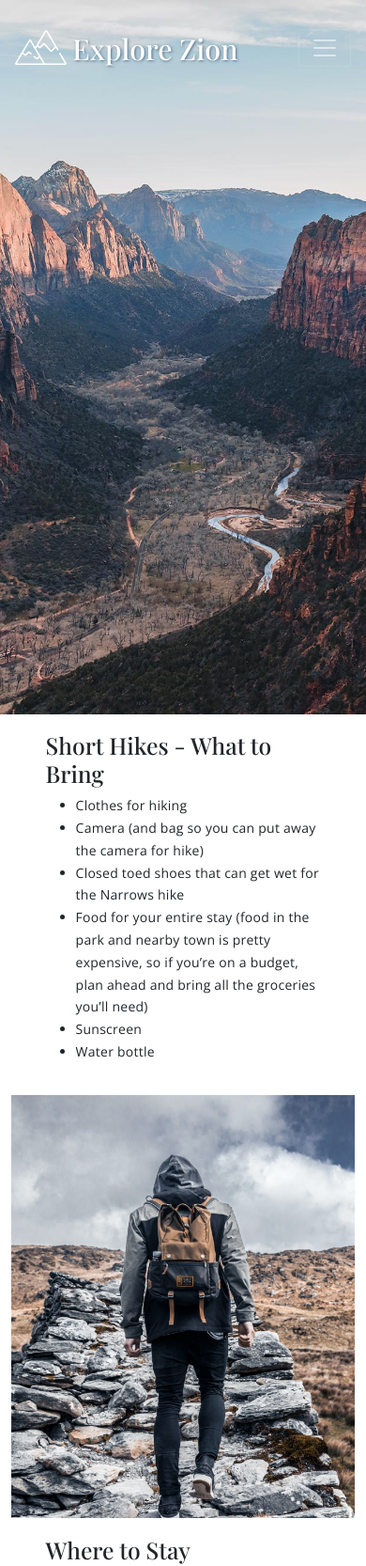
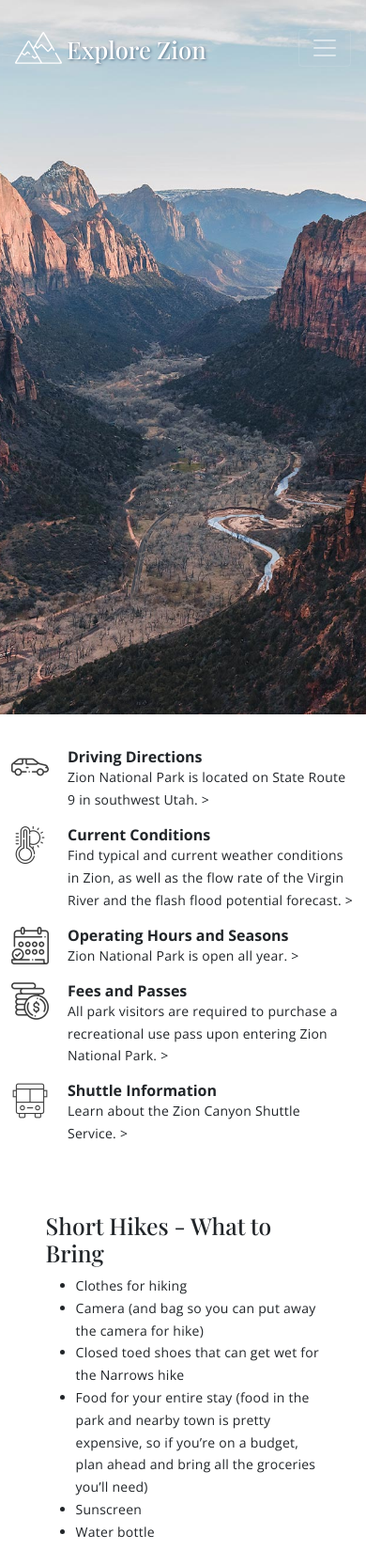
Before and after one commit to SvitlanaLutsenko/explore-zion, a plain HTML site: page plan-your-visit.html in a window 390 px wide. Shown: the top 1666 px of the page at 94% size. Drawn offline with nearby package versions, Linux system fonts and the light colour scheme.

Commit message:
Kha's about us page - helpful links

```diff
--- a/css/plan-your-visit.css
+++ b/css/plan-your-visit.css
@@ -3,15 +3,61 @@ img {
     max-width: 100%;
 }
 
-.columntext{
-    padding: 10% 15% 3%;
+.s-helpful-links {
+    margin: 10% auto;
+}
+
+.block-inner {
+    position: relative;
+    padding-left: 60px;
+    vertical-align: center;
+}
+
+.block-inner:before {
+    content: "";
+    display: inline-block;
+    width: 40px;
+    height: 40px;
+    position: absolute;
+    top: 0;
+    left: 0;
+    background-repeat: no-repeat;
+    background-size: contain;
+}
+
+.block-inner.driving:before {
+    background-image: url("../img/plan-your-visit/driving.png");
+}
+
+.block-inner.condition:before {
+    background-image: url("../img/plan-your-visit/condition.png");
+}
+
+.block-inner.buss:before {
+    background-image: url("../img/plan-your-visit/buss.png");
+}
+
+.block-inner.hours:before {
+    background-image: url("../img/plan-your-visit/hours.png");
+}
+
+.block-inner.fee:before {
+    background-image: url("../img/plan-your-visit/fee.png");
 }
 
 
+.b-title {
+    font-weight: bold;
+    font-family: 'Open Sans', sans-serif;
+    font-size: 16px;
+    margin-bottom: 0;
+}
+
 @media screen and (max-width: 1200px) {
-    .columntext{
+    .columntext {
         padding: 5% 10%;
     }
+
     .hide-on-devices {
         display: none;
     }
--- a/plan-your-visit.html
+++ b/plan-your-visit.html
@@ -5,7 +5,7 @@
     <meta charset="utf-8">
     <meta name="viewport" content="width=device-width, initial-scale=1">
     <link rel="stylesheet" href="css/main-styles.css">
-    <link rel="stylesheet" href="css/media-queries/mq.css">
+    <link rel="stylesheet" href="css/media-queries/mq-main.css">
     <link href="fontawesome-free-5.15.1-web/css/all.min.css" rel="stylesheet">
     <link rel="stylesheet" href="css/plan-your-visit.css">
     <!--load all styles -->
@@ -76,6 +76,47 @@
 
     <main class="p-plan-your-visit">
         <div class="container">
+            <section class="s-helpful-links">
+                <div class="row">
+                    <div class="col-md">
+                        <div class="block-inner driving">
+                            <h3 class="b-title">Driving Directions</h3>
+                            <p>Zion National Park is located on State Route 9 in southwest Utah.&nbsp;></p>
+<!--                                <a href="javascript:void(0);"-->
+<!--                                   onClick=window.open("map.html","Ratting","width=1004,height=670,left=150,top=200,toolbar=0,status=0,");>Click-->
+<!--                                    here to see map</a>-->
+                        </div>
+                        <div class="block-inner condition">
+                            <h3 class="b-title">Current Conditions</h3>
+                            <p>
+                                Find typical and current weather conditions in Zion, as well as the flow rate of the
+                                Virgin River and the flash flood potential forecast.&nbsp;>
+                            </p>
+                        </div>
+                        <div class="block-inner hours">
+                            <h3 class="b-title">Operating Hours and Seasons</h3>
+                            <p>
+                                Zion National Park is open all year.&nbsp;>
+                            </p>
+                        </div>
+                    </div>
+                    <div class="col-md">
+                        <div class="block-inner fee">
+                            <h3 class="b-title">Fees and Passes</h3>
+                            <p>
+                                All park visitors are required to purchase a recreational use pass upon entering Zion
+                                National Park.&nbsp;>
+                            </p>
+                        </div>
+                        <div class="block-inner buss">
+                            <h3 class="b-title">Shuttle Information</h3>
+                            <p>
+                                Learn about the Zion Canyon Shuttle Service.&nbsp;>
+                            </p>
+                        </div>
+                    </div>
+                </div>
+            </section>
             <section class="s-suggestions">
                 <div class="row g-0">
                     <div class="col-lg">
@@ -94,16 +135,16 @@
                         </div>
                     </div>
                     <div class="col-lg">
-                        <img src="img/plan-your-visit/trip_2.png">
+                        <img src="img/plan-your-visit/trip_2.png" alt="Short Hikes - What to Bring">
                     </div>
                 </div>
                 <div class="row g-0">
                     <div class="col-md hide-on-devices">
-                        <img src="img/plan-your-visit/trip_3.png">
+                        <img src="img/plan-your-visit/trip_3.png" alt="Where to Stay">
                     </div>
                     <div class="col-md">
                         <div class="columntext">
-                            <h2 class="s-title">Where to Stay </h2>
+                            <h2 class="s-title">Where to Stay</h2>
                             <p><b>Camping in Zion</b><br>
                                 Zion has <a href="#">three campgrounds</a>. Watchman Campground takes reservations from
                                 March through late November.<
@@ -143,12 +184,12 @@
                         </div>
                     </div>
                     <div class="col-lg">
-                        <img src="img/plan-your-visit/trip_4.png">
+                        <img src="img/plan-your-visit/trip_4.png" alt="How to avoid crowds in Zion">
                     </div>
                 </div>
                 <div class="row g-0">
                     <div class="col-md hide-on-devices">
-                        <img src="img/plan-your-visit/trip_5.png">
+                        <img src="img/plan-your-visit/trip_5.png" alt="Things To Do">
                     </div>
                     <div class="col-md">
                         <div class="columntext">
@@ -160,7 +201,7 @@
                                 </li>
                                 <li>
                                     <b>Bicycling.</b> The Pa'rus Trail and Zion Canyon Scenic Drive are
-                                        accessible to bicycles. The shuttles have bike racks.
+                                    accessible to bicycles. The shuttles have bike racks.
                                 </li>
                                 <li>
                                     <b>Birding.</b> Zion is home to 291 species of birds. Bird checklists are
@@ -184,9 +225,11 @@
                                     Call 1-435-679-8665 or visit <a href="#">www.canyonrides.com</a>.
                                 </li>
                                 <li><b>Sunset and Stargazing.</b> Check <a href="#">where to view sunset and the
-                                    night sky</a>, plus tips for nighttime safety.</li>
+                                    night sky</a>, plus tips for nighttime safety.
+                                </li>
                                 <li><b>Book Guided Tours.</b> We can’t wait to share the beauty and wonder of
-                                    one of the most stunning parks on the planet with you and your loved ones!</li>
+                                    one of the most stunning parks on the planet with you and your loved ones!
+                                </li>
                             </ul>
                             <br>
                             <p><a class="button" href="#">CHECK OUR GUIDE TOURS</a></p>
@@ -205,7 +248,7 @@
                         Pear cactus! Either way, we are always available upon your request.</p>
                 </div>
                 <iframe src="https://www.google.com/maps/embed?pb=!1m18!1m12!1m3!1d203063.40265533244!2d-113.18331938261385!3d37.32200958242842!2m3!1f0!2f0!3f0!3m2!1i1024!2i768!4f13.1!3m3!1m2!1s0x80caead08844f8d9%3A0x7c2e3a15aa3656f5!2sZion%20National%20Park!5e0!3m2!1sen!2sus!4v1607657678510!5m2!1sen!2sus"
-                        width="1000" height="400" frameborder="0" style="border:0;" allowfullscreen=""
+                        width="1000" height="400" style="border:0;" allowfullscreen=""
                         aria-hidden="false" tabindex="0"></iframe>
             </section>
         </div>
@@ -262,16 +305,16 @@
                     <h6 class="text-uppercase font-weight-bold">Information</h6>
                     <hr class="accent-2 mb-4 mt-0 d-inline-block mx-auto">
                     <p>
-                        <a href="#!">About</a>
+                        <a href="#">About</a>
                     </p>
                     <p>
-                        <a href="#!">Explore</a>
+                        <a href="#">Explore</a>
                     </p>
                     <p>
-                        <a href="#!">Travel</a>
+                        <a href="#">Travel</a>
                     </p>
                     <p>
-                        <a href="#!">Blog</a>
+                        <a href="#">Blog</a>
                     </p>
 
                 </div>
@@ -284,16 +327,16 @@
                     <h6 class="text-uppercase font-weight-bold">Helpful Links</h6>
                     <hr class="accent-2 mb-4 mt-0 d-inline-block mx-auto">
                     <p>
-                        <a href="#!">Destinations</a>
+                        <a href="#">Destinations</a>
                     </p>
                     <p>
-                        <a href="#!">Support</a>
+                        <a href="#">Support</a>
                     </p>
                     <p>
-                        <a href="#!">Terms & Conditions</a>
+                        <a href="#">Terms & Conditions</a>
                     </p>
                     <p>
-                        <a href="#!">Privacy</a>
+                        <a href="#">Privacy</a>
                     </p>
 
                 </div>
```
Also changed, not shown: about-us.html (+71 -40 lines), index.html (+41 -22 lines), img/plan-your-visit/buss.png (added), img/plan-your-visit/condition.png (added), img/plan-your-visit/driving.png (added), img/plan-your-visit/fee.png (added), img/plan-your-visit/hours.png (added), img/plan-your-visit/map.png (added).
